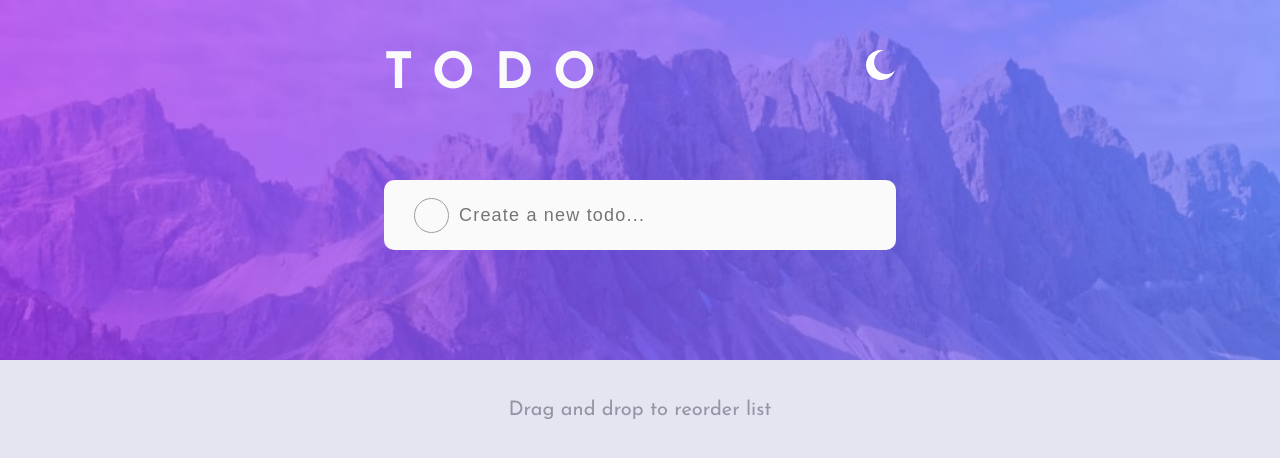
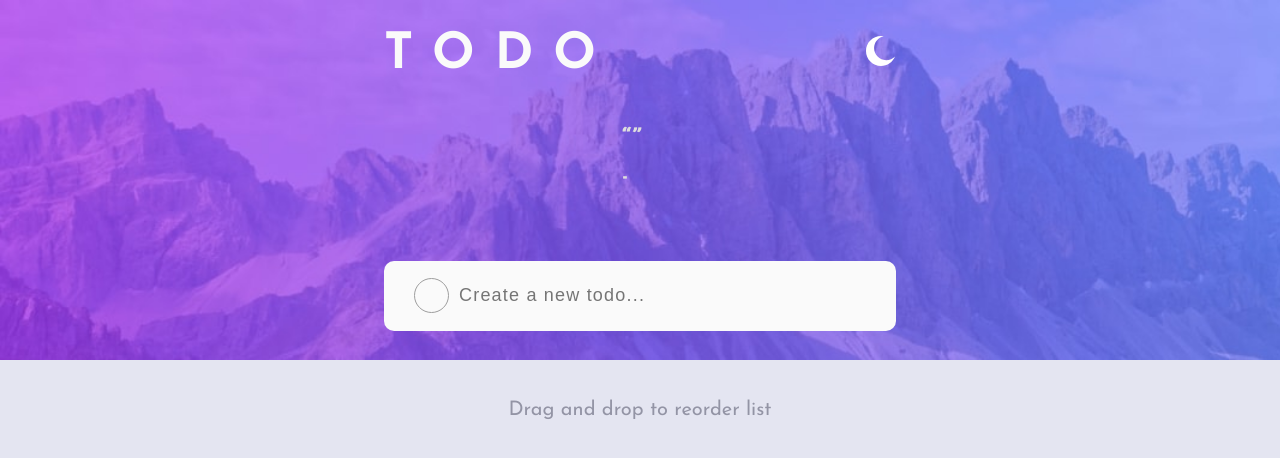
Before and after one commit to utkuonursahin/todo-app, a website built with Parcel: page index.html in a window 1280 px wide. Built offline with nearby package versions, Linux system fonts and the light colour scheme; no server answers.

Commit message:
New feature: Quotes!

```diff
--- a/index.html
+++ b/index.html
@@ -18,6 +18,10 @@
         <h1 class="heading-1">TODO</h1>
         <img src="src/images/icon-moon.svg" alt="Darkmode icon" class="header__container--mode">
       </div>
+      <blockquote class="header__quote">
+        <q class="header__quote--text"></q>
+        <span class="header__quote--author">-</span>
+      </blockquote>
       <div class="header__inputs">
         <input type="checkbox" id="checkbox--addTodo">
         <label for="checkbox--addTodo" class="checkbox"></label>
--- a/src/js/controller.js
+++ b/src/js/controller.js
@@ -54,7 +54,12 @@ const checkLocalStorage = function () {
     else View.renderTodo(model.state.allTodos)
 }
 
-const init = function () {
+const runQuote = async function () {
+    const data = await model.getQuote()
+    View.changeQuote(data)
+}
+
+const init = async function () {
     //Check local storage if there's a data from before
     checkLocalStorage()
     //Add event listeners
@@ -63,5 +68,7 @@ const init = function () {
     View.addHandlerCompleteTodo(completeTodo)
     View.addHandlerFilterTodo(filterTodos)
     View.addHandlerChangeMode(changeMode)
+    runQuote()
+    setInterval(async () => runQuote(), 10000)
 }
 init()
--- a/src/js/model.js
+++ b/src/js/model.js
@@ -55,3 +55,12 @@ export const getLocalStorage = function () {
     state.allTodos = JSON.parse(localStorage.getItem('todos'))
     if (!state.allTodos) state.allTodos = []
 }
+
+export const getQuote = async function () {
+    try {
+        const response = await fetch('https://api.quotable.io/random');
+        return await response.json()
+    } catch (err) {
+        console.log(err)
+    }
+}
--- a/src/js/view.js
+++ b/src/js/view.js
@@ -96,6 +96,12 @@ class View {
         new Sortable(dragArea, options)
     }
 
+    changeQuote(data) {
+        const text = document.querySelector('.header__quote--text')
+        const author = document.querySelector('.header__quote--author')
+        text.innerHTML = `${data.content}`
+        author.innerHTML = `- ${data.author}`
+    }
 }
 
 export default new View()
--- a/src/scss/layout/_layout.scss
+++ b/src/scss/layout/_layout.scss
@@ -10,20 +10,18 @@
 }
 
 .header{
-    width: 100%;
-    height: 100%;
     background-image: url("/src/images/bg-desktop-light.jpg");
     background-size: cover;
     grid-column: 1 / -1;
     display: grid;
     grid-template-columns: minmax(3rem,30rem) minmax(80vw,1fr) minmax(3rem,30rem);
-    grid-template-rows: repeat(2,1fr);
+    grid-template-rows: min-content minmax(10rem,15rem) 1fr;
     justify-items: center;
+    align-items: center;
     @media only screen and (max-width:abs.$bp-500){background-image: url("/src/images/bg-mobile-light.jpg");}
-    //../../
     &__container{
         width: 50%;
-        height: 15rem;
+        padding-top: 3rem;
         grid-column: 2 / 3;
         display: flex;
         justify-content: space-between;
@@ -34,13 +32,33 @@
             width: 3rem;
             height: 3rem;
             object-fit: cover;
-            margin-top: -2rem;
+            margin-top: -1rem;
         }
     }
 
+    &__quote{
+        grid-column: 2 / 3;
+        grid-row: 2 / 3;
+        display: flex;
+        flex-direction: column;
+        gap: 1rem;
+        max-width: 60rem;
+        font-weight: 700;
+        color: #ddd;
+        &--text{
+            font-size: 3rem;
+            @media only screen and (max-width:abs.$bp-500){font-size: 2rem;}}
+        &--author{
+            font-size: 2rem;
+            margin-left: auto;
+            margin-right: 3rem;
+            @media only screen and (max-width:abs.$bp-500){font-size: 1.5rem;}
+        }
+        @media only screen and (max-height:abs.$bp-400){display: none;}
+    }
+
     &__inputs{
-        align-self: start;
-        grid-row: 2 / 3;
+        grid-row: 3 / 4;
         grid-column: 2 / 3;
         width: 50%;
         padding: 1rem 3rem;
@@ -49,6 +67,7 @@
         gap: 1rem;
         background-color: var(--color-todoBackground);
         border-radius: 1rem;
+        z-index: 1;
         @media only screen and (max-width:abs.$bp-900){width: 90%;}
         @media only screen and (max-width:abs.$bp-500){width: 100%; padding: .5rem 1.5rem;}
         &--text{
@@ -77,8 +96,8 @@
         grid-row: 2 / 3;
         font-size: 2rem;
         color: hsl(236, 9%, 61%);
-        margin: 4rem 0;
-        @media only screen and (max-height:21.875em){display: none;}
+        margin-top: 4rem;
+        @media only screen and (max-height:abs.$bp-400){display: none;}
     }
 }
 
```
Also changed, not shown: 1 other file.
